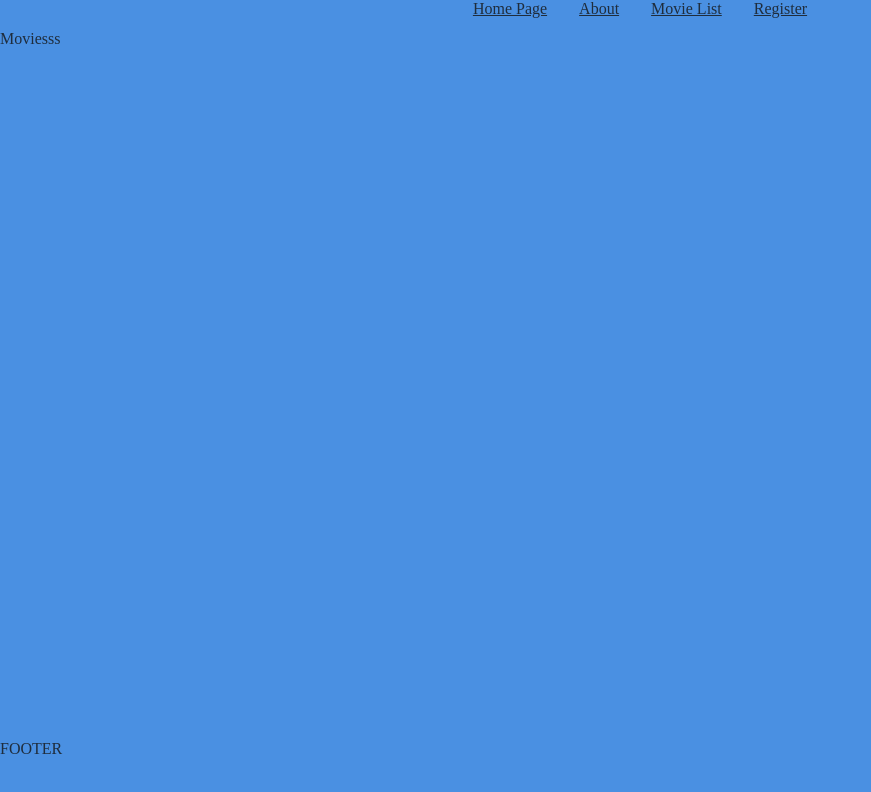
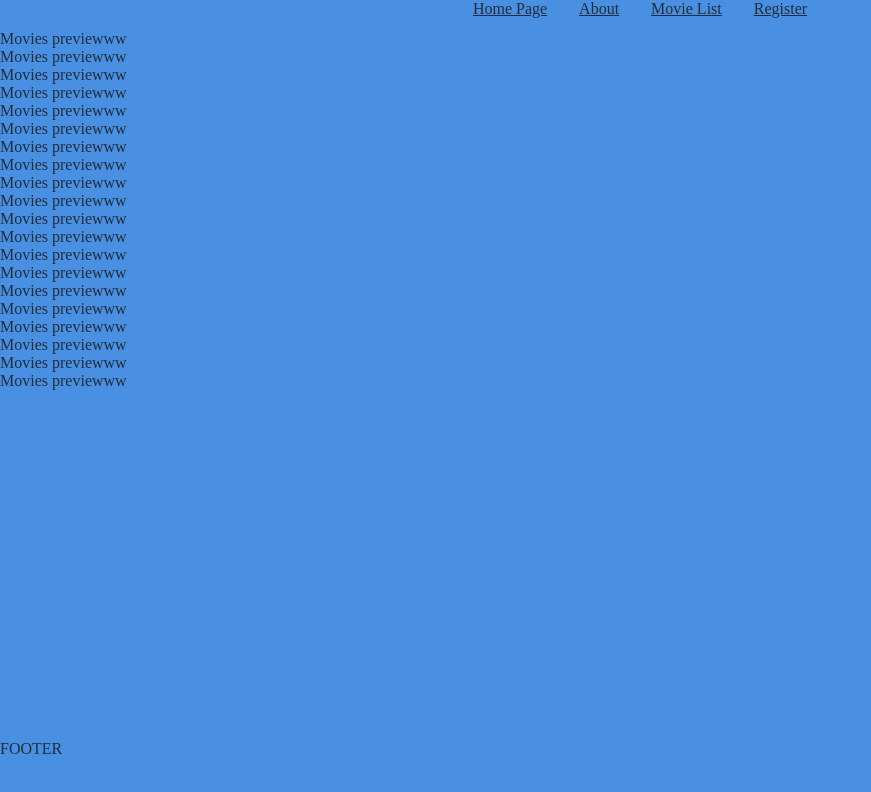
Before and after one commit to yahavmor/MovieLand-FRONTEND, a React (Vite) app in the folder my-app/: page /movies in a window 1280 px wide. Shown: the top 792 px of the page, without its empty margins (0-871 px from the left). Built offline with nearby package versions, Linux system fonts and the light colour scheme.

Commit message:
building database and rendering it

```diff
--- a/my-app/src/cmp/MovieList.jsx
+++ b/my-app/src/cmp/MovieList.jsx
@@ -1,5 +1,25 @@
+import MovieService from '../services/movie.service.js'
+import {useEffect, useState} from 'react'
+import {MoviePreview} from './MoviePreview.jsx'
 export function MovieList(){
+    const [movies,setMovies] = useState([])
+    function loadMovies(){
+        setMovies(MovieService.loadMovies())
+    }
+    useEffect(()=>{
+        loadMovies()
+    },[])
+
+    if (!Object.keys(movies).length) return <div>No movies to show</div>
     return(
-        <div>Moviess list</div>
+        <div className='movie-list'>
+            <ul>
+            {Object.keys(movies).map(id => (
+                <li key={id}>
+                <MoviePreview />
+                </li>
+            ))}
+            </ul>
+        </div>
     )
 }
--- a/my-app/src/pages/MovieIndex.jsx
+++ b/my-app/src/pages/MovieIndex.jsx
@@ -1,5 +1,11 @@
+import { MovieList } from "../cmp/MovieList.jsx";
+
+
 export function MovieIndex(){
+
     return(
-        <div>Moviesss</div>
+        <div className='movie-index'>
+            <MovieList/>
+        </div>
     )
 }
--- /dev/null
+++ b/my-app/src/services/DB.js
@@ -0,0 +1,202 @@
+export const movies = {
+    1: {
+      id: 1,
+      title: "The Shawshank Redemption",
+      year: 1994,
+      genres: ["Drama"],
+      rating: 9.3,
+      description: "A man wrongly imprisoned forms a powerful friendship and never gives up hope.",
+      imgUrl: "https://picsum.photos/300/200?random=1"
+    },
+
+    2: {
+      id: 2,
+      title: "Inception",
+      year: 2010,
+      genres: ["Sci-Fi", "Action"],
+      rating: 8.8,
+      description: "A skilled thief enters dreams to pull off the ultimate heist inside the mind.",
+      imgUrl: "https://picsum.photos/300/200?random=2"
+    },
+
+    3: {
+      id: 3,
+      title: "Interstellar",
+      year: 2014,
+      genres: ["Sci-Fi", "Adventure"],
+      rating: 8.6,
+      description: "Humanity searches for a new home beyond a mysterious wormhole.",
+      imgUrl: "https://picsum.photos/300/200?random=3"
+    },
+
+    4: {
+      id: 4,
+      title: "The Dark Knight",
+      year: 2008,
+      genres: ["Action", "Drama"],
+      rating: 9.0,
+      description: "A masked vigilante faces a chaotic criminal mastermind threatening Gotham.",
+      imgUrl: "https://picsum.photos/300/200?random=4"
+    },
+
+    5: {
+      id: 5,
+      title: "Pulp Fiction",
+      year: 1994,
+      genres: ["Crime", "Drama"],
+      rating: 8.9,
+      description: "Interwoven stories of crime, redemption, and unexpected twists.",
+      imgUrl: "https://picsum.photos/300/200?random=5"
+    },
+
+    6: {
+      id: 6,
+      title: "Fight Club",
+      year: 1999,
+      genres: ["Drama", "Thriller"],
+      rating: 8.8,
+      description: "A disillusioned man forms an underground club that spirals out of control.",
+      imgUrl: "https://picsum.photos/300/200?random=6"
+    },
+
+    7: {
+      id: 7,
+      title: "Forrest Gump",
+      year: 1994,
+      genres: ["Drama", "Romance"],
+      rating: 8.8,
+      description: "A simple man experiences extraordinary events across decades of American history.",
+      imgUrl: "https://picsum.photos/300/200?random=7"
+    },
+
+    8: {
+      id: 8,
+      title: "The Matrix",
+      year: 1999,
+      genres: ["Sci-Fi", "Action"],
+      rating: 8.7,
+      description: "A hacker discovers reality is a simulation and joins a rebellion.",
+      imgUrl: "https://picsum.photos/300/200?random=8"
+    },
+
+    9: {
+      id: 9,
+      title: "Gladiator",
+      year: 2000,
+      genres: ["Action", "Drama"],
+      rating: 8.5,
+      description: "A betrayed general rises as a gladiator to seek justice.",
+      imgUrl: "https://picsum.photos/300/200?random=9"
+    },
+
+    10: {
+      id: 10,
+      title: "The Lord of the Rings: The Fellowship of the Ring",
+      year: 2001,
+      genres: ["Fantasy", "Adventure"],
+      rating: 8.8,
+      description: "A young hobbit begins a perilous journey to destroy a powerful ring.",
+      imgUrl: "https://picsum.photos/300/200?random=10"
+    },
+
+    11: {
+      id: 11,
+      title: "The Lord of the Rings: The Two Towers",
+      year: 2002,
+      genres: ["Fantasy", "Adventure"],
+      rating: 8.7,
+      description: "The fellowship splits as darkness spreads and alliances are tested.",
+      imgUrl: "https://picsum.photos/300/200?random=11"
+    },
+
+    12: {
+      id: 12,
+      title: "The Lord of the Rings: The Return of the King",
+      year: 2003,
+      genres: ["Fantasy", "Adventure"],
+      rating: 9.0,
+      description: "The final battle for Middle‑earth decides the fate of all.",
+      imgUrl: "https://picsum.photos/300/200?random=12"
+    },
+
+    13: {
+      id: 13,
+      title: "The Social Network",
+      year: 2010,
+      genres: ["Drama", "Biography"],
+      rating: 7.7,
+      description: "A brilliant student creates a platform that changes the world forever.",
+      imgUrl: "https://picsum.photos/300/200?random=13"
+    },
+
+    14: {
+      id: 14,
+      title: "Whiplash",
+      year: 2014,
+      genres: ["Drama", "Music"],
+      rating: 8.5,
+      description: "A young drummer faces a ruthless mentor in pursuit of greatness.",
+      imgUrl: "https://picsum.photos/300/200?random=14"
+    },
+
+    15: {
+      id: 15,
+      title: "The Prestige",
+      year: 2006,
+      genres: ["Drama", "Mystery"],
+      rating: 8.5,
+      description: "Two rival magicians push their rivalry to dangerous extremes.",
+      imgUrl: "https://picsum.photos/300/200?random=15"
+    },
+
+    16: {
+      id: 16,
+      title: "Django Unchained",
+      year: 2012,
+      genres: ["Western", "Drama"],
+      rating: 8.4,
+      description: "A freed slave teams up with a bounty hunter to rescue his wife.",
+      imgUrl: "https://picsum.photos/300/200?random=16"
+    },
+
+    17: {
+      id: 17,
+      title: "The Wolf of Wall Street",
+      year: 2013,
+      genres: ["Biography", "Crime"],
+      rating: 8.2,
+      description: "A stockbroker rises to wealth through excess and corruption.",
+      imgUrl: "https://picsum.photos/300/200?random=17"
+    },
+
+    18: {
+      id: 18,
+      title: "Mad Max: Fury Road",
+      year: 2015,
+      genres: ["Action", "Adventure"],
+      rating: 8.1,
+      description: "Survivors race across a wasteland in a high‑octane battle for freedom.",
+      imgUrl: "https://picsum.photos/300/200?random=18"
+    },
+
+    19: {
+      id: 19,
+      title: "Parasite",
+      year: 2019,
+      genres: ["Thriller", "Drama"],
+      rating: 8.6,
+      description: "Two families become entangled in a tense struggle over class and opportunity.",
+      imgUrl: "https://picsum.photos/300/200?random=19"
+    },
+
+    20: {
+      id: 20,
+      title: "Joker",
+      year: 2019,
+      genres: ["Drama", "Crime"],
+      rating: 8.4,
+      description: "A troubled man descends into chaos as society pushes him to the edge.",
+      imgUrl: "https://picsum.photos/300/200?random=20"
+    }
+  }
+export default movies
--- /dev/null
+++ b/my-app/src/services/movie.service.js
@@ -0,0 +1,10 @@
+import movies from "./DB.js"
+
+const MovieService = {
+    loadMovies
+}
+
+function loadMovies(){
+    return movies
+}
+export default MovieService
```
